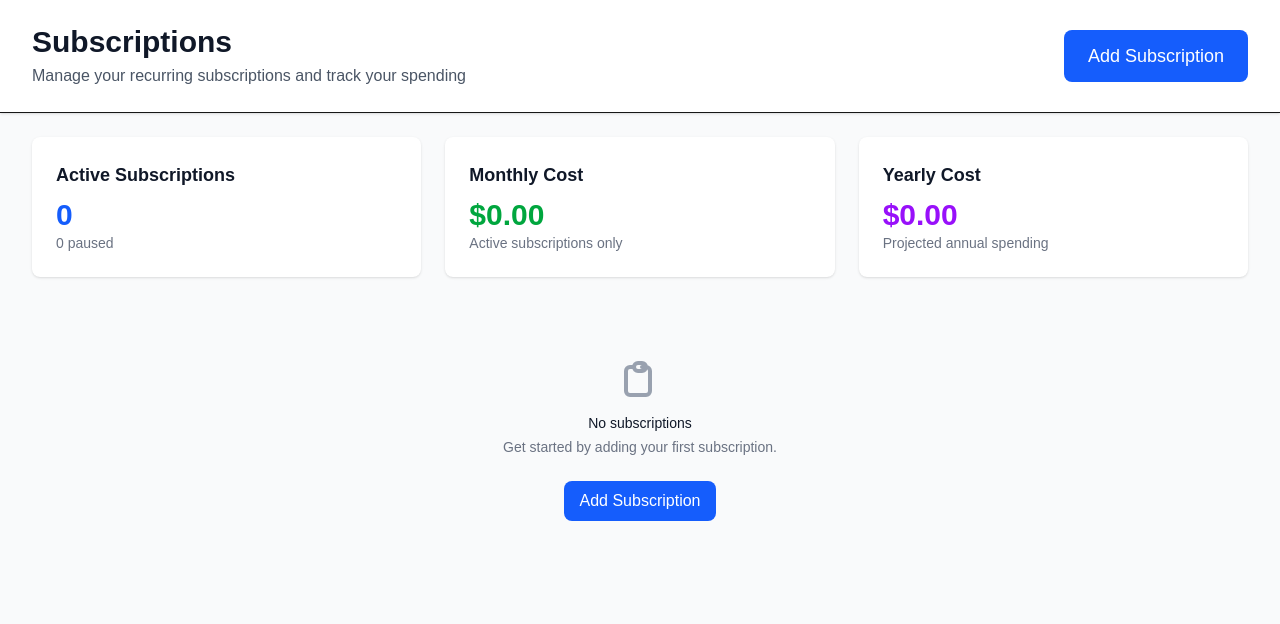
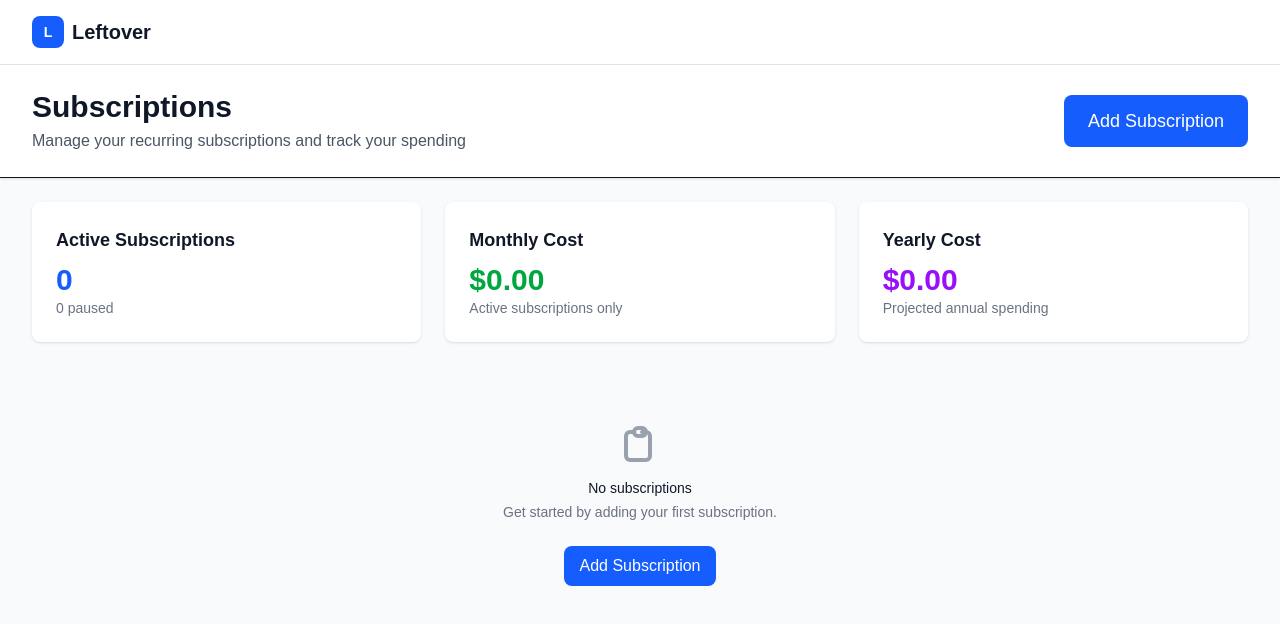
Before and after one commit to mofodox/leftover, a Next.js app: page /subscriptions in a window 1280 px wide. Shown: the top 624 px of the page. Built offline with nearby package versions, Linux system fonts and the light colour scheme.

Commit message:
chore: fix the navigation bar on the Expense and Subscription page

```diff
--- a/app/expenses/page.tsx
+++ b/app/expenses/page.tsx
@@ -1,6 +1,7 @@
 'use client';
 
 import React, { useState, useEffect, useMemo } from 'react';
+import { Navigation } from '../../components/ui/Navigation';
 import { Expense, Category, RecurringExpensePattern } from '@/lib/types';
 import { ExpenseCard, ExpenseList, AddExpenseForm, Button, Select, Input } from '@/components/ui';
 import { RecurringExpensePatterns, UpcomingRecurringExpenses } from '@/components/ui/RecurringExpensePatterns';
@@ -343,10 +344,13 @@ export default function ExpensesPage() {
 
   if (isLoading) {
     return (
-      <div className="min-h-screen bg-gray-50 flex items-center justify-center">
-        <div className="text-center">
-          <div className="animate-spin rounded-full h-12 w-12 border-b-2 border-blue-600 mx-auto mb-4"></div>
-          <p className="text-gray-600">Loading expenses...</p>
+      <div className="min-h-screen bg-gray-50">
+        <Navigation items={[]} />
+        <div className="flex items-center justify-center h-64">
+          <div className="text-center">
+            <div className="animate-spin rounded-full h-12 w-12 border-b-2 border-blue-600 mx-auto mb-4"></div>
+            <p className="text-gray-600">Loading expenses...</p>
+          </div>
         </div>
       </div>
     );
@@ -354,6 +358,7 @@ export default function ExpensesPage() {
 
   return (
     <div className="min-h-screen bg-gray-50">
+      <Navigation items={[]} />
       {/* Header */}
       <div className="bg-white shadow-sm border-b">
         <div className="max-w-7xl mx-auto px-4 sm:px-6 lg:px-8 py-6">
--- a/app/subscriptions/page.tsx
+++ b/app/subscriptions/page.tsx
@@ -1,6 +1,7 @@
 'use client';
 
 import React, { useState, useEffect } from 'react';
+import { Navigation } from '../../components/ui/Navigation';
 import { Subscription } from '@/lib/types';
 import { SubscriptionCard, SubscriptionManager, AddSubscriptionForm, Button, BillingAlerts } from '@/components/ui';
 import { SubscriptionStorage } from '@/lib/storage';
@@ -158,10 +159,13 @@ export default function SubscriptionsPage() {
 
   if (isLoading) {
     return (
-      <div className="min-h-screen bg-gray-50 flex items-center justify-center">
-        <div className="text-center">
-          <div className="animate-spin rounded-full h-12 w-12 border-b-2 border-blue-600 mx-auto mb-4"></div>
-          <p className="text-gray-600">Loading subscriptions...</p>
+      <div className="min-h-screen bg-gray-50">
+        <Navigation items={[]} />
+        <div className="flex items-center justify-center h-64">
+          <div className="text-center">
+            <div className="animate-spin rounded-full h-12 w-12 border-b-2 border-blue-600 mx-auto mb-4"></div>
+            <p className="text-gray-600">Loading subscriptions...</p>
+          </div>
         </div>
       </div>
     );
@@ -169,6 +173,7 @@ export default function SubscriptionsPage() {
 
   return (
     <div className="min-h-screen bg-gray-50">
+      <Navigation items={[]} />
       {/* Header */}
       <div className="bg-white shadow-sm border-b">
         <div className="max-w-7xl mx-auto px-4 sm:px-6 lg:px-8 py-6">
```
